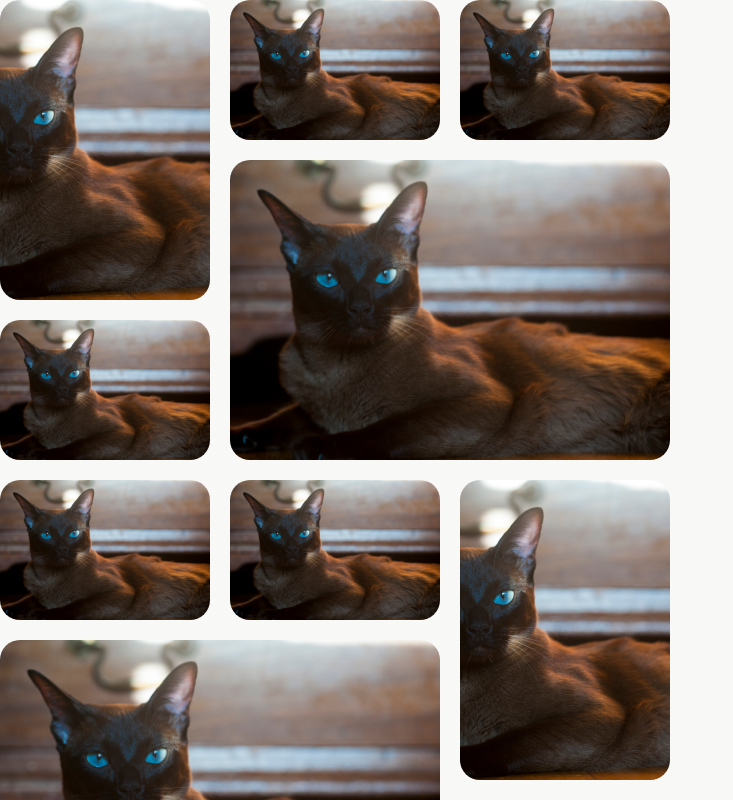
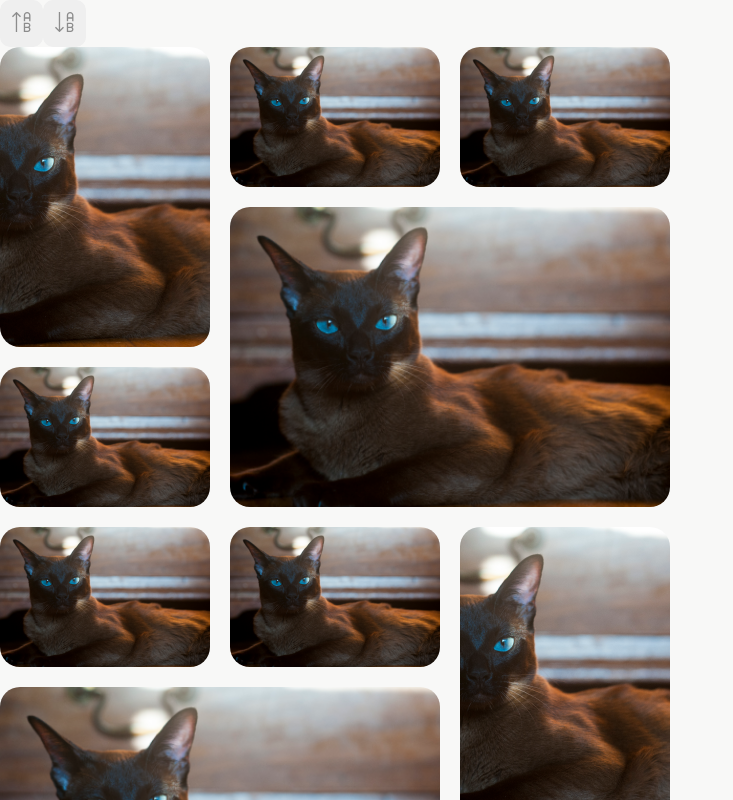
Before and after one commit to Denys-Lytvynenko/cats-app, a React (Vite) app: page / in a window 1280 px wide. Shown: the top 800 px of the page, without its empty margins (0-733 px from the left). Built offline with nearby package versions, Linux system fonts and the light colour scheme.

Commit message:
add sorting button component

```diff
--- a/src/App.tsx
+++ b/src/App.tsx
@@ -2,12 +2,26 @@ import Search from "./components/Search";
 
 import "./App.scss";
 import GalleryGrid from "./components/GalleryGrid";
+import SortingButton from "./components/SortingButton";
+
+import { ReactComponent as SortingAZ } from "@assets/icons/sorting_a-z.svg";
+import { ReactComponent as SortingZA } from "@assets/icons/sorting_z-a.svg";
 
 const options = [{ value: "Random" }, { value: "Desc" }, { value: "Asc" }];
 
 const App = () => {
     return (
         <div className="App">
+            <SortingButton
+                icon={<SortingAZ />}
+                onClick={() => {}}
+                ariaLabel="sort from a to z"
+            />
+            <SortingButton
+                icon={<SortingZA />}
+                onClick={() => {}}
+                ariaLabel="sort from z to a"
+            />
             <GalleryGrid />
         </div>
     );
--- a/src/components/GalleryGrid/index.tsx
+++ b/src/components/GalleryGrid/index.tsx
@@ -9,6 +9,7 @@ import cat from "@assets/images/cat.png";
 import "./styles.scss";
 
 const GalleryGrid: FC<GalleryGridProps> = ({}) => {
+    // add real data
     const tiles = useMemo(() => {
         const data = Array(13);
 
--- a/src/components/GalleryTile/index.tsx
+++ b/src/components/GalleryTile/index.tsx
@@ -10,12 +10,10 @@ const GalleryTile: FC<GalleryTileProps> = ({
     name,
     href,
     className,
-}) => {
-    return (
-        <figure className={cn("tile", className)}>
-            <img src={image} className="tile__image" alt={name} />
-        </figure>
-    );
-};
-
+}) => (
+    <figure className={cn("tile", className)}>
+        <img src={image} className="tile__image" alt={name} />
+    </figure>
+);
+// TODO add hover component
 export default GalleryTile;
--- /dev/null
+++ b/src/components/SortingButton/index.tsx
@@ -0,0 +1,33 @@
+import { FC, useState } from "react";
+
+import { SortingButtonProps } from "./types";
+
+import { cn } from "@utils/classNames";
+
+import "./styles.scss";
+
+const SortingButton: FC<SortingButtonProps> = ({
+    icon,
+    onClick,
+    className,
+    ariaLabel,
+}) => {
+    const [active, setActive] = useState(false);
+    const handleClick = () => {
+        setActive(prev => !prev);
+        onClick();
+    };
+
+    return (
+        <button
+            type="button"
+            className={cn("sorting-button", active ? "active" : "", className)}
+            onClick={handleClick}
+            aria-label={ariaLabel}
+        >
+            {icon}
+        </button>
+    );
+};
+
+export default SortingButton;
--- /dev/null
+++ b/src/components/SortingButton/styles.scss
@@ -0,0 +1,25 @@
+@use "variables" as *;
+
+.sorting-button {
+    border-color: transparent;
+    border-radius: 10px;
+    border-style: solid;
+    border-width: 2px;
+    cursor: pointer;
+    outline: none;
+    padding: 10px;
+    transition: $transition;
+
+    path {
+        transition: $transition;
+    }
+
+    &.active {
+        background-color: $lightGray;
+        border-color: $hoverColor;
+
+        path {
+            fill: $accentColor;
+        }
+    }
+}
--- /dev/null
+++ b/src/components/SortingButton/types.ts
@@ -0,0 +1,8 @@
+import { ReactElement } from "react";
+
+export interface SortingButtonProps {
+    icon: ReactElement;
+    onClick: () => void;
+    ariaLabel: string;
+    className?: string;
+}
```
Also changed, not shown: src/assets/icons/sorting_a-z.svg (added), src/assets/icons/sorting_z-a.svg (added).
